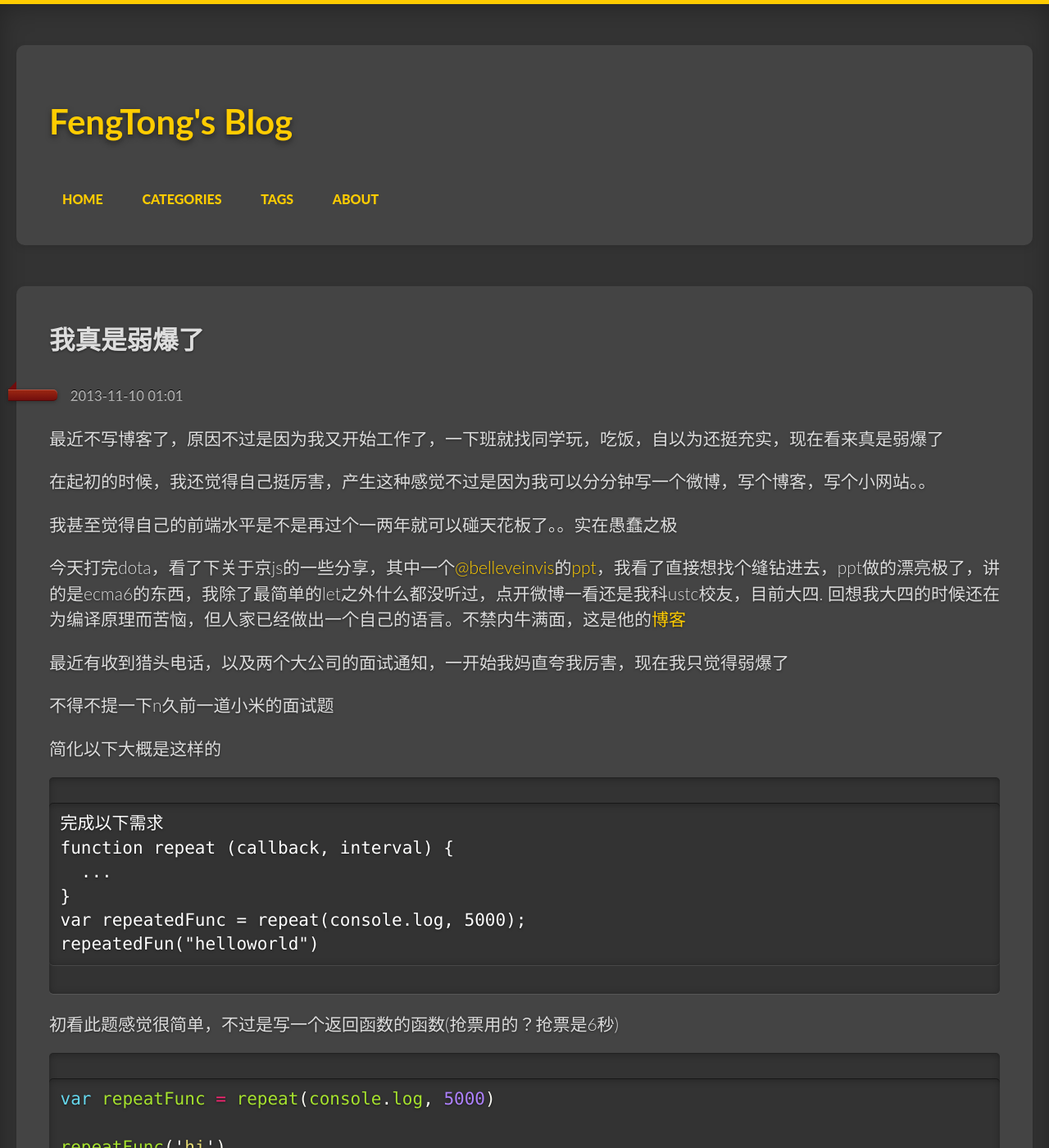
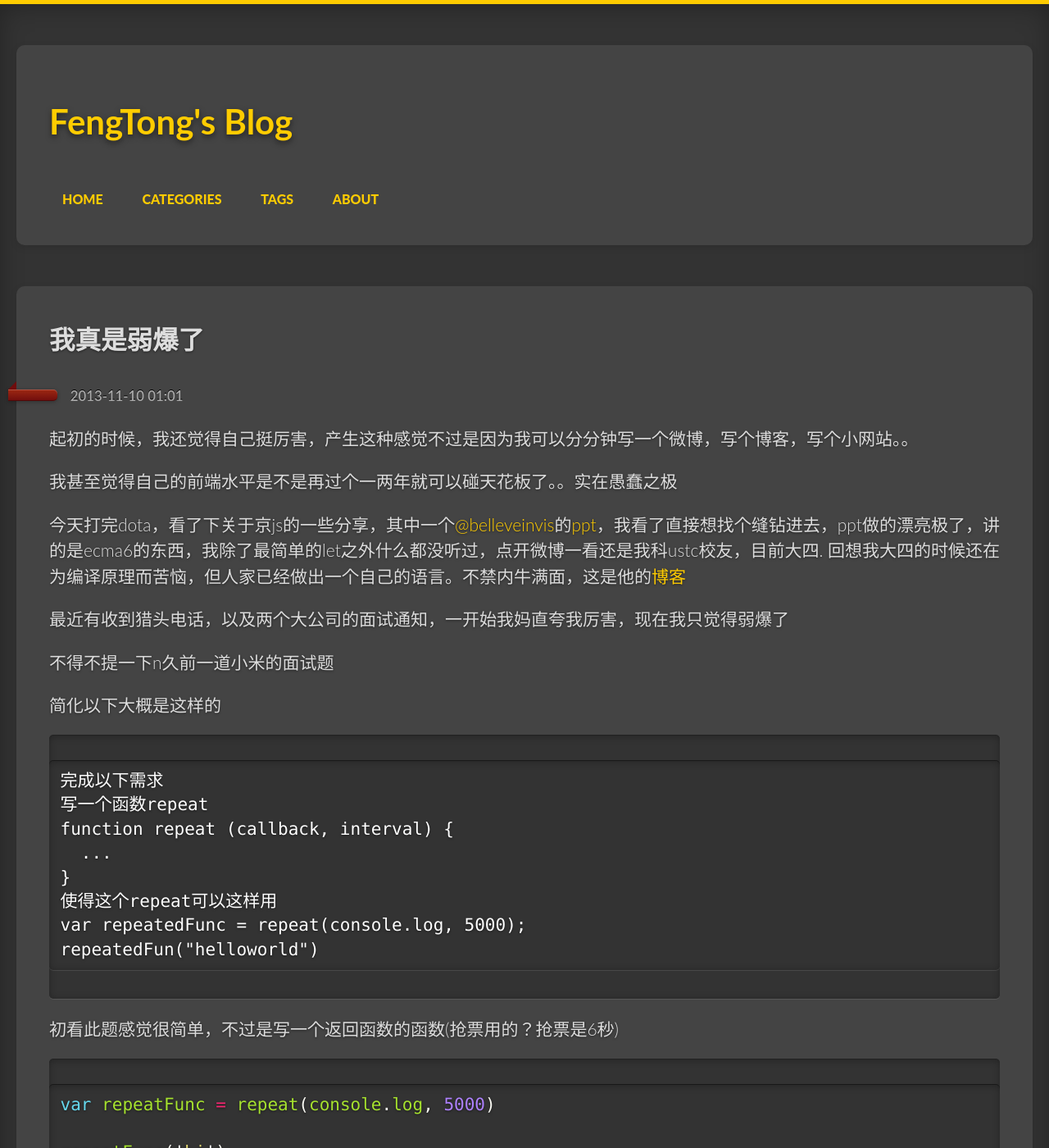
Before and after one commit to chunpu/blog, a Jekyll site: the page built from _posts/2013-11-10-Im-weak-out.md, in a window 1280 px wide and 1400 px high. Shown: the whole window at 82% size. Built offline with Jekyll 4.4.1, drawn with Linux system fonts in a browser that asks for light colours; Markdown is read by kramdown in place of the engine named in the settings; some of the changed text lies outside the part shown.

Commit message:
update im weak out

````diff
--- a/_posts/2013-11-10-Im-weak-out.md
+++ b/_posts/2013-11-10-Im-weak-out.md
@@ -7,9 +7,7 @@ tags:
   - Javascript
 ---
 
-最近不写博客了，原因不过是因为我又开始工作了，一下班就找同学玩，吃饭，自以为还挺充实，现在看来真是弱爆了
-
-在起初的时候，我还觉得自己挺厉害，产生这种感觉不过是因为我可以分分钟写一个微博，写个博客，写个小网站。。
+起初的时候，我还觉得自己挺厉害，产生这种感觉不过是因为我可以分分钟写一个微博，写个博客，写个小网站。。
 
 我甚至觉得自己的前端水平是不是再过个一两年就可以碰天花板了。。实在愚蠢之极
 
@@ -23,9 +21,11 @@ tags:
 
 ```
 完成以下需求
+写一个函数repeat
 function repeat (callback, interval) {
   ...
 }
+使得这个repeat可以这样用
 var repeatedFunc = repeat(console.log, 5000);
 repeatedFun("helloworld")
 ```
````
Also changed, not shown: other parts of _posts/2013-11-10-Im-weak-out.md (+1 -1 lines).
